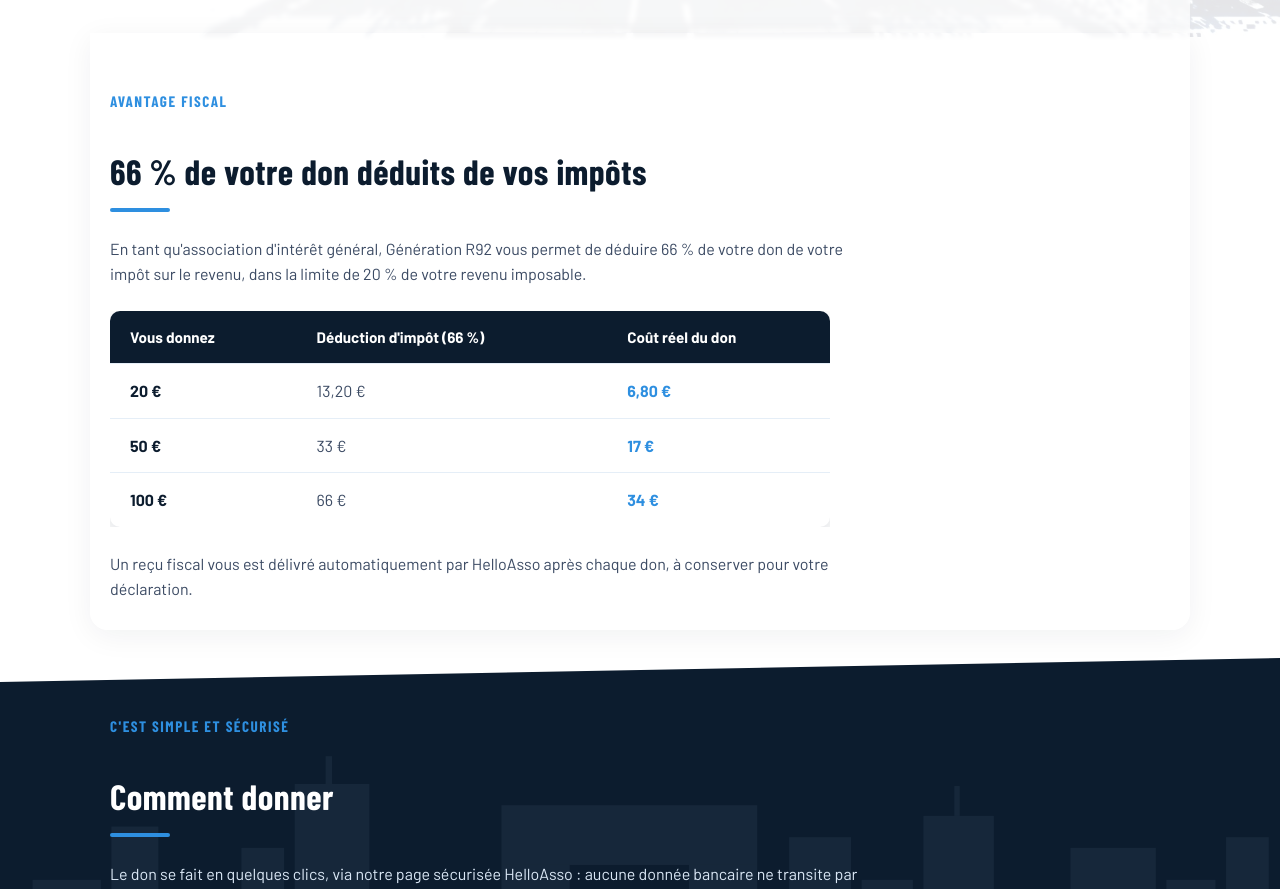
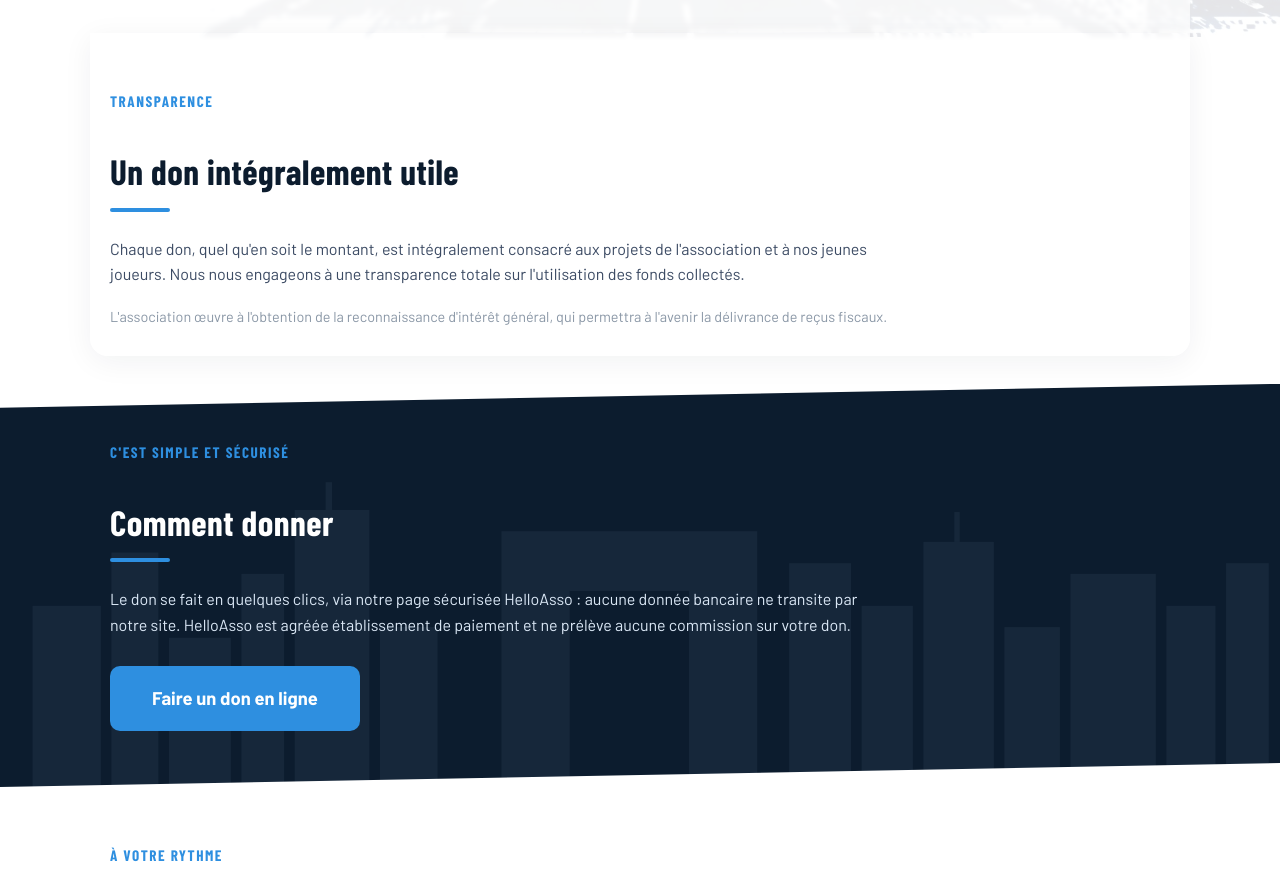
Before and after one commit to RFL974/boutique-r92, a plain HTML site: page faire-un-don.html in a window 1280 px wide. Shown: the part 952-1841 px from the top of the page. Drawn offline with nearby package versions, Linux system fonts and the light colour scheme; a web font is replaced by a local one.

Commit message:
Retrait de toute mention d'avantage fiscal (reçu fiscal, déduction d'impôt)
L'association n'est pas encore reconnue d'intérêt général : elle ne peut donc pas
délivrer de reçu fiscal ni promettre de réduction d'impôt. Toutes ces mentions
sont retirées. Charte et design inchangés, seuls les textes concernés bougent.

- faire-un-don.html : la section « Avantage fiscal / 66 % de votre don déduits »
  (accroche + tableau de déduction + reçu fiscal HelloAsso) est remplacée par une
  section « Transparence / Un don intégralement utile » : le don va intégralement
  aux projets, engagement de transparence, et une ligne discrète indiquant que la
  reconnaissance d'intérêt général est en cours (reçus fiscaux à l'avenir).
- adhesion.html : suppression du paragraphe « réduction d'impôt de 66 %… 6,80 €
  après déduction » et de sa mention « sous réserve de votre situation fiscale ».
  Les quatre avantages (droit de vote, accès, tarif boutique, soutien projets) et
  le tarif 20 € sont conservés tels quels.
- devenir-partenaire.html : suppression de la carte « Une réduction fiscale »
  (60 % IS) — la grille passe de 4 à 3 cartes (2+1). La phrase « Vous êtes un
  particulier ? » perd « avec sa propre réduction d'impôt ».
- faq.html : les deux réponses fiscales (déduction du don, mécénat entreprise)
  sont réécrites en version honnête « pas encore, reconnaissance en cours »,
  à l'identique dans l'accordéon visible et dans le JSON-LD (FAQPage : 20/20
  synchro, validé). Les questions sont conservées.

Aucun chiffre fiscal ne subsiste (66 %, 60 %, 0,5 %, 6,80 €, 13,20 €). Les seules
occurrences restantes des mots « fiscal / impôt » sont les formulations « à
l'avenir / pas encore ». Vérifié dans le navigateur : les 4 pages rendent bien,
alternance des sections préservée, JSON-LD de la FAQ valide.

Note : .tarif-defisc devient une classe CSS inutilisée (inoffensive, laissée en
place — modification limitée aux textes).

Co-Authored-By: Claude Opus 4.8 (1M context) <noreply@anthropic.com>

```diff
--- a/faire-un-don.html
+++ b/faire-un-don.html
@@ -134,37 +134,19 @@
     </div>
   </section>
 
-  <!-- ============ RÉDUCTION D'IMPÔT ============ -->
+  <!-- ============ TRANSPARENCE SUR L'USAGE DES DONS ============ -->
   <section class="section">
     <div class="conteneur">
-      <p class="sous-titre">Avantage fiscal</p>
-      <h2 class="titre-section">66 % de votre don déduits de vos impôts</h2>
+      <p class="sous-titre">Transparence</p>
+      <h2 class="titre-section">Un don intégralement utile</h2>
       <p class="texte-large">
-        En tant qu'association d'intérêt général, Génération R92 vous permet de déduire 66 % de
-        votre don de votre impôt sur le revenu, dans la limite de 20 % de votre revenu imposable.
+        Chaque don, quel qu'en soit le montant, est intégralement consacré aux projets de
+        l'association et à nos jeunes joueurs. Nous nous engageons à une transparence totale
+        sur l'utilisation des fonds collectés.
       </p>
-
-      <!-- Tableau de réduction d'impôt (défilable sur mobile) -->
-      <div class="tableau-scroll">
-        <table class="tableau-don">
-          <thead>
-            <tr>
-              <th>Vous donnez</th>
-              <th>Déduction d'impôt (66 %)</th>
-              <th>Coût réel du don</th>
-            </tr>
-          </thead>
-          <tbody>
-            <tr><td>20 €</td><td>13,20 €</td><td>6,80 €</td></tr>
-            <tr><td>50 €</td><td>33 €</td><td>17 €</td></tr>
-            <tr><td>100 €</td><td>66 €</td><td>34 €</td></tr>
-          </tbody>
-        </table>
-      </div>
-
-      <p class="texte-large">
-        Un reçu fiscal vous est délivré automatiquement par HelloAsso après chaque don, à
-        conserver pour votre déclaration.
+      <p class="ligne-discrete">
+        L'association œuvre à l'obtention de la reconnaissance d'intérêt général, qui permettra
+        à l'avenir la délivrance de reçus fiscaux.
       </p>
     </div>
   </section>
```
Also changed, not shown: adhesion.html (+0 -10 lines), devenir-partenaire.html (+2 -10 lines), faq.html (+6 -6 lines).
